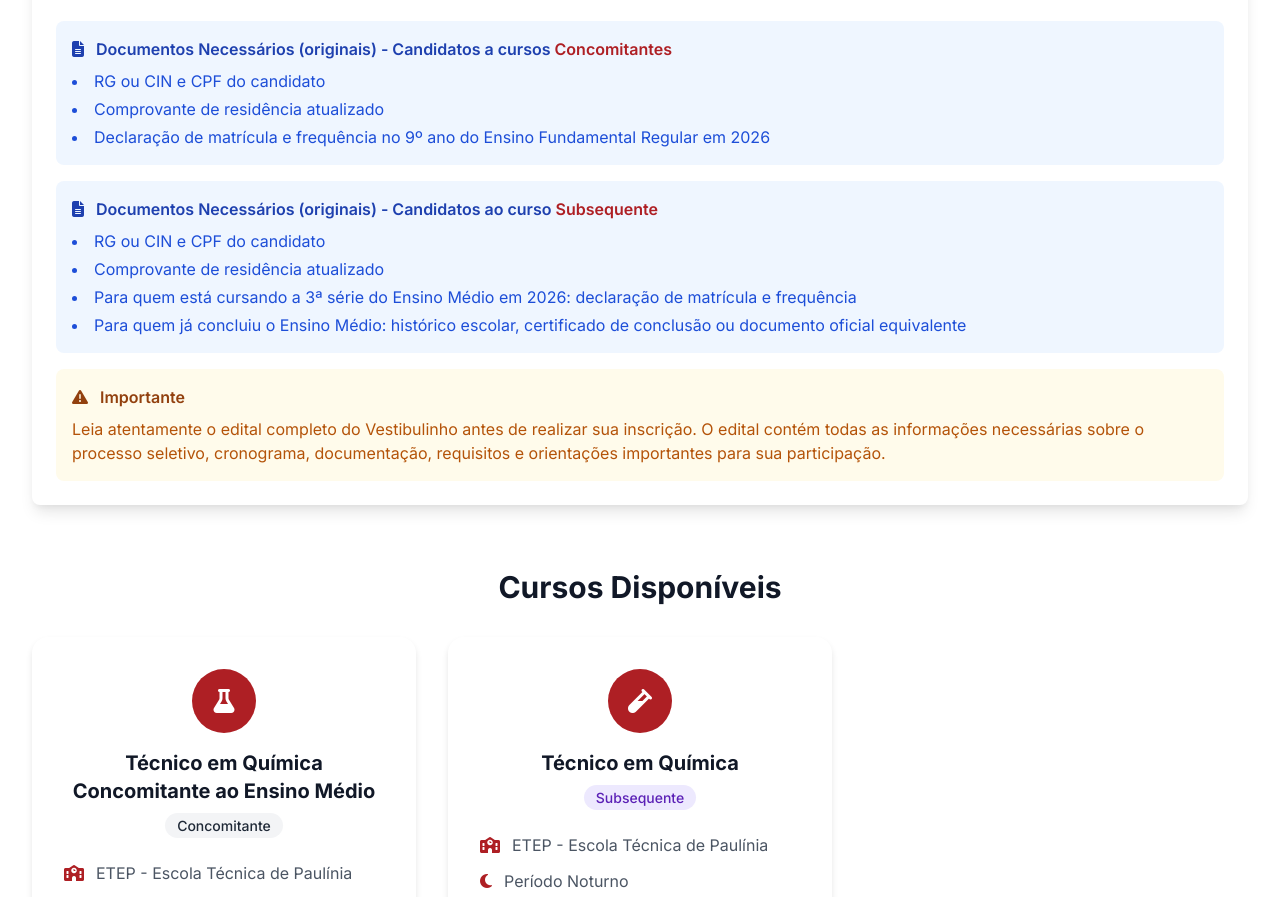
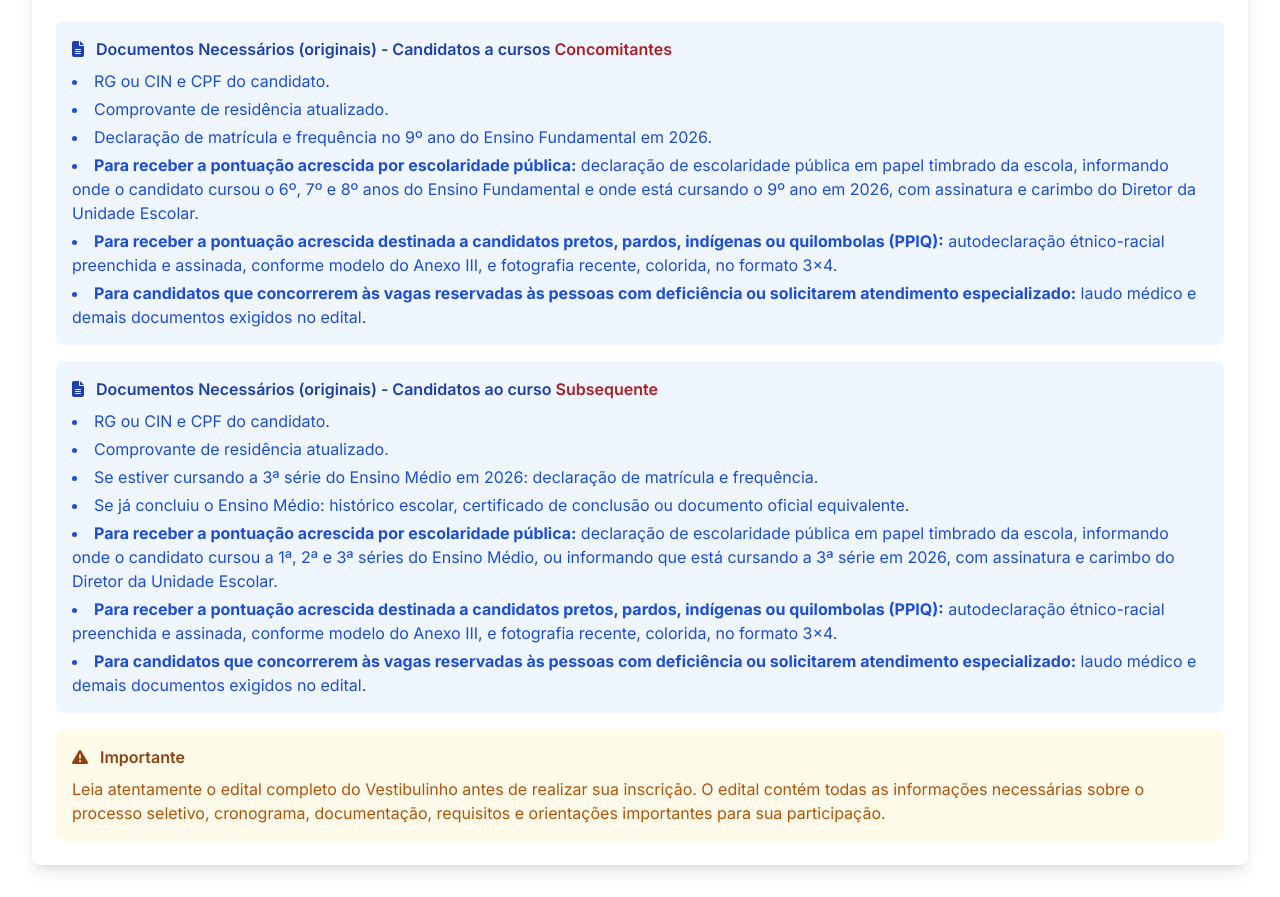
Before and after one commit to vestibulinho-etep/etep, a plain HTML site: page vestibulinho.html in a window 1280 px wide. Shown: the part 1112-2009 px from the top of the page. Drawn offline with nearby package versions, Linux system fonts and the light colour scheme; no server answers.

Commit message:
documentos

```diff
--- a/vestibulinho.html
+++ b/vestibulinho.html
@@ -156,9 +156,12 @@
                             Documentos Necessários (originais) - Candidatos a cursos <span class="text-etep-red">Concomitantes</span>
                         </h4>
                         <ul class="list-disc list-inside text-blue-700 space-y-1">
-                            <li>RG ou CIN e CPF do candidato</li>
-                            <li>Comprovante de residência atualizado</li>
-                            <li>Declaração de matrícula e frequência no 9º ano do Ensino Fundamental Regular em 2026</li>
+                            <li>RG ou CIN e CPF do candidato.</li>
+                            <li>Comprovante de residência atualizado.</li>
+                            <li>Declaração de matrícula e frequência no 9º ano do Ensino Fundamental em 2026.</li>
+                            <li><strong>Para receber a pontuação acrescida por escolaridade pública:</strong> declaração de escolaridade pública em papel timbrado da escola, informando onde o candidato cursou o 6º, 7º e 8º anos do Ensino Fundamental e onde está cursando o 9º ano em 2026, com assinatura e carimbo do Diretor da Unidade Escolar.</li>
+                            <li><strong>Para receber a pontuação acrescida destinada a candidatos pretos, pardos, indígenas ou quilombolas (PPIQ):</strong> autodeclaração étnico-racial preenchida e assinada, conforme modelo do Anexo III, e fotografia recente, colorida, no formato 3x4.</li>
+                            <li><strong>Para candidatos que concorrerem às vagas reservadas às pessoas com deficiência ou solicitarem atendimento especializado:</strong> laudo médico e demais documentos exigidos no edital.</li>
                         </ul>
                     </div>
                     <div class="bg-blue-50 rounded-lg p-4">
@@ -167,10 +170,13 @@
                             Documentos Necessários (originais) - Candidatos ao curso <span class="text-etep-red">Subsequente</span>
                         </h4>
                         <ul class="list-disc list-inside text-blue-700 space-y-1">
-                            <li>RG ou CIN e CPF do candidato</li>
-                            <li>Comprovante de residência atualizado</li>
-                            <li>Para quem está cursando a 3ª série do Ensino Médio em 2026: declaração de matrícula e frequência</li>
-                            <li>Para quem já concluiu o Ensino Médio: histórico escolar, certificado de conclusão ou documento oficial equivalente</li>
+                            <li>RG ou CIN e CPF do candidato.</li>
+                            <li>Comprovante de residência atualizado.</li>
+                            <li>Se estiver cursando a 3ª série do Ensino Médio em 2026: declaração de matrícula e frequência.</li>
+                            <li>Se já concluiu o Ensino Médio: histórico escolar, certificado de conclusão ou documento oficial equivalente.</li>
+                            <li><strong>Para receber a pontuação acrescida por escolaridade pública:</strong> declaração de escolaridade pública em papel timbrado da escola, informando onde o candidato cursou a 1ª, 2ª e 3ª séries do Ensino Médio, ou informando que está cursando a 3ª série em 2026, com assinatura e carimbo do Diretor da Unidade Escolar.</li>
+                            <li><strong>Para receber a pontuação acrescida destinada a candidatos pretos, pardos, indígenas ou quilombolas (PPIQ):</strong> autodeclaração étnico-racial preenchida e assinada, conforme modelo do Anexo III, e fotografia recente, colorida, no formato 3x4.</li>
+                            <li><strong>Para candidatos que concorrerem às vagas reservadas às pessoas com deficiência ou solicitarem atendimento especializado:</strong> laudo médico e demais documentos exigidos no edital.</li>
                         </ul>
                     </div>
                     <div class="bg-yellow-50 rounded-lg p-4 mt-4">
```
